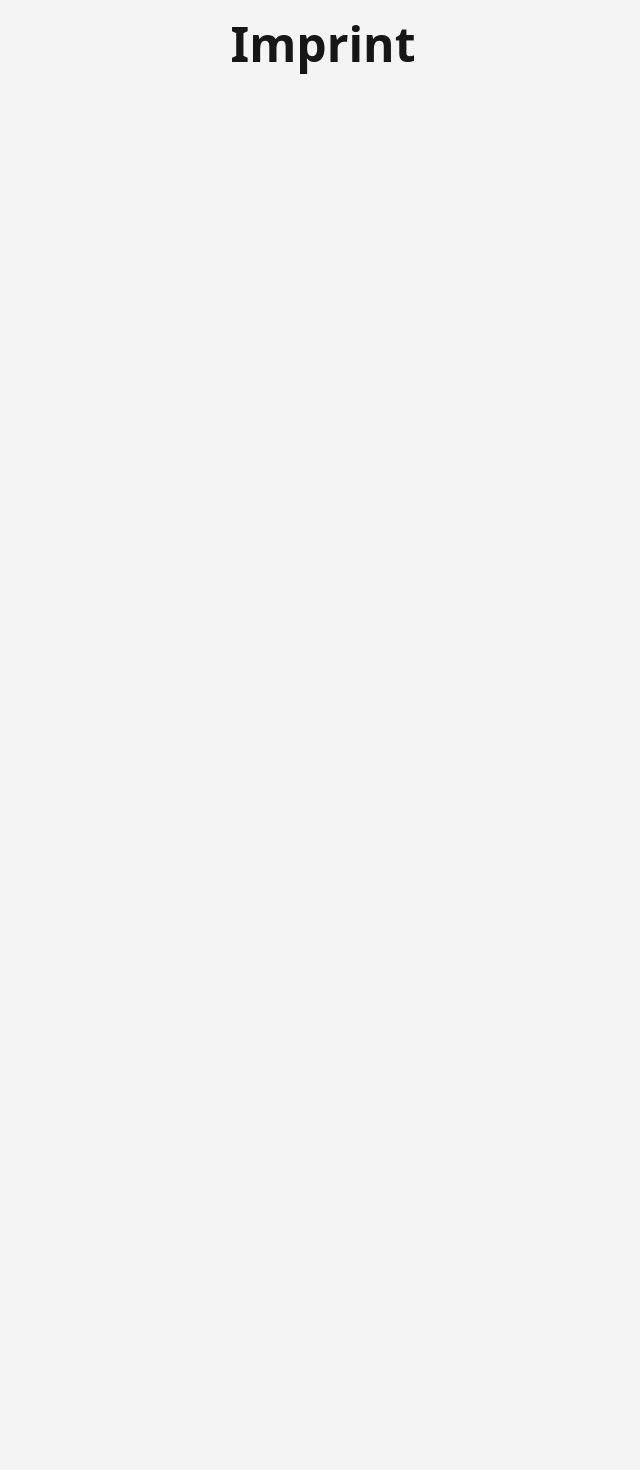
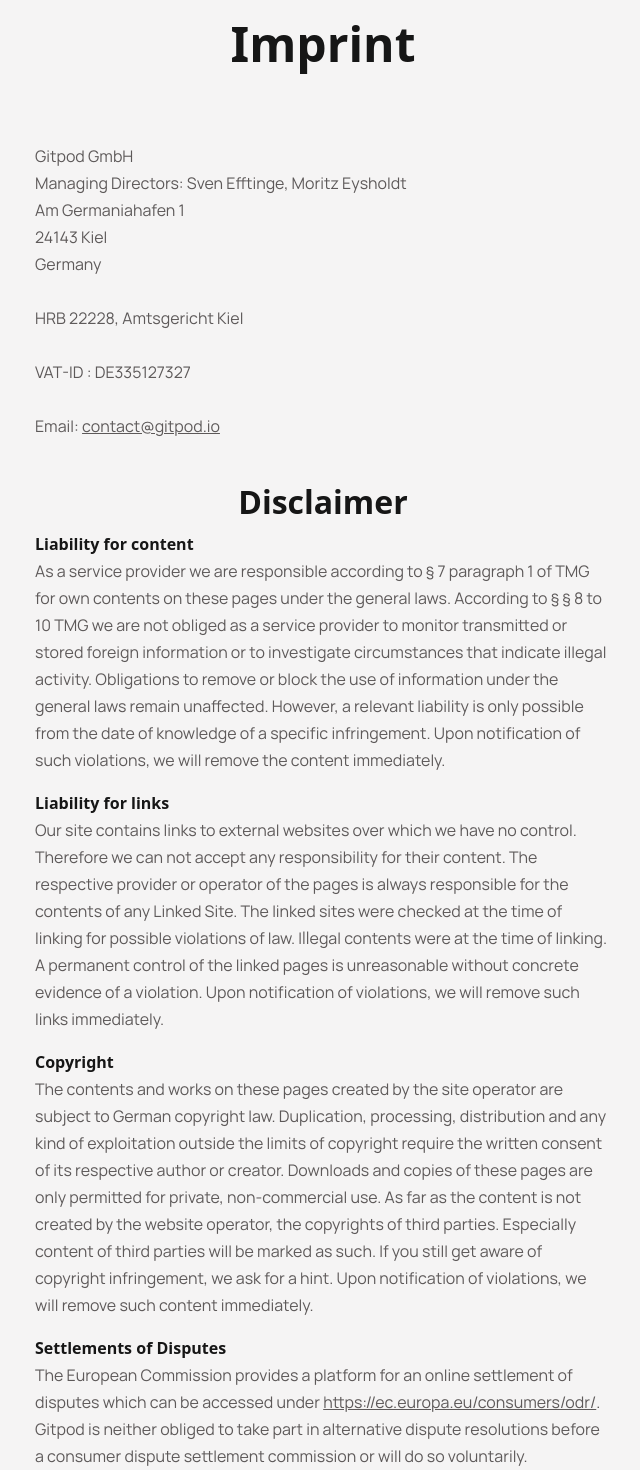
Before and after one commit to gitpod-io/devx-community, a SvelteKit app: page /imprint in a window 1280 px wide. Shown: the part 212-1682 px from the top of the page, without its empty margins (317-957 px from the left). Before the commit the page ends 800 px from the top, so only its background shows below. Built offline with nearby package versions, Linux system fonts and the light colour scheme; a web font is replaced by a local one.

Commit message:
feat: add imprint

```diff
--- a/src/app.css
+++ b/src/app.css
@@ -94,8 +94,14 @@
 
 	h1,
 	h2,
-	h3 {
+	h3,
+	h4,
+	h5 {
 		@apply font-bold text-important;
+	}
+
+	a {
+		@apply underline transition-all delay-50 duration-200 hover:decoration-transparent;
 	}
 }
 
--- a/src/routes/imprint/+page.svelte
+++ b/src/routes/imprint/+page.svelte
@@ -1 +1,59 @@
-<h1 class="h2 mb-x-large text-center">Imprint</h1>
+<div class="mx-auto max-w-xl">
+	<h1 class="h2 mb-x-large text-center">Imprint</h1>
+	<p />
+	<div>Gitpod GmbH</div>
+	<div>Managing Directors: Sven Efftinge, Moritz Eysholdt</div>
+	<div>Am Germaniahafen 1</div>
+	<div>24143 Kiel</div>
+	<div>Germany</div>
+	<br />
+	<div>HRB 22228, Amtsgericht Kiel</div>
+	<br />
+	<div>VAT-ID : DE335127327</div>
+	<br />
+	<div>Email: <a href="mailto:contact@gitpod.io">contact@gitpod.io</a></div>
+
+	<h2 class="text-bold pt-small text-center text-h3">Disclaimer</h2>
+
+	<h4 class="pt-4">Liability for content</h4>
+	<p>
+		As a service provider we are responsible according to § 7 paragraph 1 of TMG for own contents on
+		these pages under the general laws. According to § § 8 to 10 TMG we are not obliged as a service
+		provider to monitor transmitted or stored foreign information or to investigate circumstances
+		that indicate illegal activity. Obligations to remove or block the use of information under the
+		general laws remain unaffected. However, a relevant liability is only possible from the date of
+		knowledge of a specific infringement. Upon notification of such violations, we will remove the
+		content immediately.
+	</p>
+
+	<h4 class="pt-4">Liability for links</h4>
+	<p>
+		Our site contains links to external websites over which we have no control. Therefore we can not
+		accept any responsibility for their content. The respective provider or operator of the pages is
+		always responsible for the contents of any Linked Site. The linked sites were checked at the
+		time of linking for possible violations of law. Illegal contents were at the time of linking. A
+		permanent control of the linked pages is unreasonable without concrete evidence of a violation.
+		Upon notification of violations, we will remove such links immediately.
+	</p>
+
+	<h4 class="pt-4">Copyright</h4>
+	<p>
+		The contents and works on these pages created by the site operator are subject to German
+		copyright law. Duplication, processing, distribution and any kind of exploitation outside the
+		limits of copyright require the written consent of its respective author or creator. Downloads
+		and copies of these pages are only permitted for private, non-commercial use. As far as the
+		content is not created by the website operator, the copyrights of third parties. Especially
+		content of third parties will be marked as such. If you still get aware of copyright
+		infringement, we ask for a hint. Upon notification of violations, we will remove such content
+		immediately.
+	</p>
+
+	<h4 class="pt-4">Settlements of Disputes</h4>
+	<p>
+		The European Commission provides a platform for an online settlement of disputes which can be
+		accessed under <a href="https://ec.europa.eu/consumers/odr/" target="_blank"
+			>https://ec.europa.eu/consumers/odr/</a
+		>. Gitpod is neither obliged to take part in alternative dispute resolutions before a consumer
+		dispute settlement commission or will do so voluntarily.
+	</p>
+</div>
```
